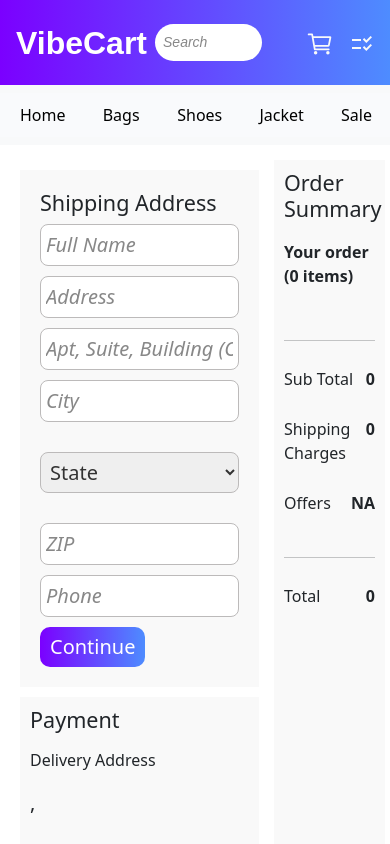
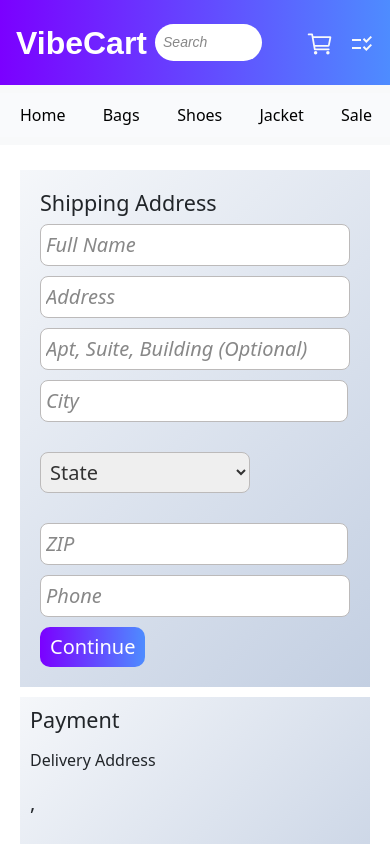
Before and after one commit to Venkat0629/vibecart-app-ui, a React (Create React App) app in the folder vibecart-ui/: page /checkout in a window 390 px wide. Shown: the top 844 px of the page. Built offline with nearby package versions, Linux system fonts and the light colour scheme.

Commit message:
developed responsiveness

```diff
--- a/vibecart-ui/src/pages/components/CartAndCheckout/cart/cart.css
+++ b/vibecart-ui/src/pages/components/CartAndCheckout/cart/cart.css
@@ -12,7 +12,7 @@
     flex: 0 0 40%;
     border: 1px solid #ddd;
     max-height: 250px;
-    background-color: #f9f9f9;
+    background: linear-gradient(135deg, #f5f7fa, #c3cfe2);
 }
 
 .cartproducts {
@@ -56,6 +56,7 @@
     flex-direction: column;
     padding: 10px;
     height: auto;
+
 }
 
 .emptyCart{
@@ -70,3 +71,17 @@
 .icon-styles{
     cursor: pointer;
 }
+@media (max-width: 768px) {
+    .cartLayout{
+        display: flex;
+        flex-direction: column;
+        gap: 10px;
+    }
+
+
+.orderSummaryLayout {
+    border: 1px solid #ddd;
+    max-height: 250px;
+    background: linear-gradient(135deg, #f5f7fa, #c3cfe2);
+}
+}
--- a/vibecart-ui/src/pages/components/CartAndCheckout/checkout/OrderSummary.js
+++ b/vibecart-ui/src/pages/components/CartAndCheckout/checkout/OrderSummary.js
@@ -1,6 +1,7 @@
 import React from 'react'
 import CartProducts from '../cart/CartProducts'
 import './ordersummary.css'
+import ReusableButton from '../../../commoncomponents/ReusableButton'
 
 const OrderSummary = ({ cartData, cartBillData, navigateTo }) => {
   return (
@@ -26,6 +27,10 @@ const OrderSummary = ({ cartData, cartBillData, navigateTo }) => {
         <p>Total</p>
        <p> <b>{cartBillData?.totalBill}</b></p>
       </div>
+      <div className="place-order">
+        <p><strong>By placing an order, you are agreeing to our Privacy Policy and Terms of Use</strong></p>
+        <ReusableButton buttonName="Place Order with Cash" />
+      </div>
     </div>
   )
 }
--- a/vibecart-ui/src/pages/components/CartAndCheckout/checkout/Payment.js
+++ b/vibecart-ui/src/pages/components/CartAndCheckout/checkout/Payment.js
@@ -23,12 +23,6 @@ const Payment = ({ address }) => {
           <ReusableButton buttonName="Apply" />
         </div>
       </div>
-
-
-      <div className="place-order">
-        <p><strong>By placing an order, you are agreeing to our Privacy Policy and Terms of Use</strong></p>
-        <ReusableButton buttonName="Place Order with Cash" />
-      </div>
     </div>
   );
 };
--- a/vibecart-ui/src/pages/components/CartAndCheckout/checkout/checkout.css
+++ b/vibecart-ui/src/pages/components/CartAndCheckout/checkout/checkout.css
@@ -22,11 +22,30 @@
 .checkout-order-container {
     grid-area: checkout-order-container;
     padding: 10px;
-    background-color: #f9f9f9;
+    background: linear-gradient(135deg, #f5f7fa, #c3cfe2);
 }
 
 .checkout-item {
     text-align: left;
     background-color: #f9f9f9;
     padding: 10px;
+    background: linear-gradient(135deg, #f5f7fa, #c3cfe2);
+
 }
+@media (max-width: 768px) {
+    .checkout-container {
+        grid-template-areas:
+            "checkout-component-layout"
+            "checkout-order-container";
+        grid-template-columns: 1fr;
+        grid-template-rows: auto auto;
+    }
+
+    .checkout-component-layout {
+        grid-area: checkout-component-layout;
+    }
+
+    .checkout-order-container {
+        grid-area: checkout-order-container;
+    }
+}
--- a/vibecart-ui/src/pages/components/CartAndCheckout/checkout/ordersummary.css
+++ b/vibecart-ui/src/pages/components/CartAndCheckout/checkout/ordersummary.css
@@ -7,3 +7,7 @@
     display: flex;
     justify-content: space-between;
 }
+
+.place-order {
+    text-align: center;
+  }
--- a/vibecart-ui/src/pages/components/CartAndCheckout/checkout/payment.css
+++ b/vibecart-ui/src/pages/components/CartAndCheckout/checkout/payment.css
@@ -11,7 +11,3 @@
     width: 50%;
     gap: 10px;
   }
-
-  .place-order {
-    text-align: center;
-  }
--- a/vibecart-ui/src/pages/components/Homepage/Home.css
+++ b/vibecart-ui/src/pages/components/Homepage/Home.css
@@ -35,7 +35,7 @@
   overflow: hidden;
   box-shadow: 0 6px 15px rgba(0, 0, 0, 0.1);
   transition: transform 0.3s ease, box-shadow 0.3s ease;
-  background: linear-gradient(to right, #fff, #f9f9f9);
+  background: linear-gradient(135deg, #f5f7fa, #c3cfe2);
   display: flex;
   flex-direction: column;
 }
--- a/vibecart-ui/src/pages/components/Homepage/ProductPage.css
+++ b/vibecart-ui/src/pages/components/Homepage/ProductPage.css
@@ -37,7 +37,7 @@
   overflow: hidden;
   box-shadow: 0 6px 15px rgba(0, 0, 0, 0.1);
   transition: transform 0.3s ease, box-shadow 0.3s ease;
-  background: linear-gradient(to right, #fff, #f9f9f9);
+  background: linear-gradient(135deg, #f5f7fa, #c3cfe2);
   display: flex;
   flex-direction: column;
 }
```
